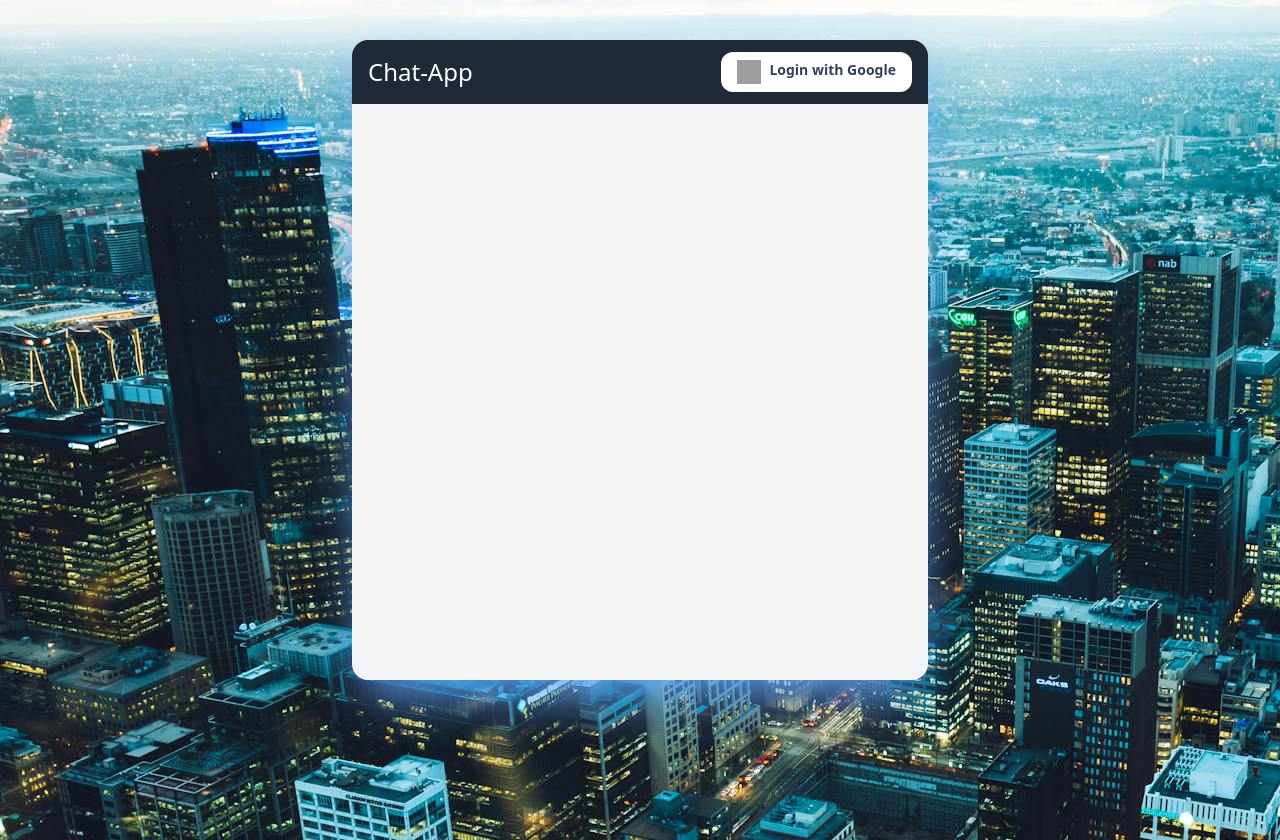
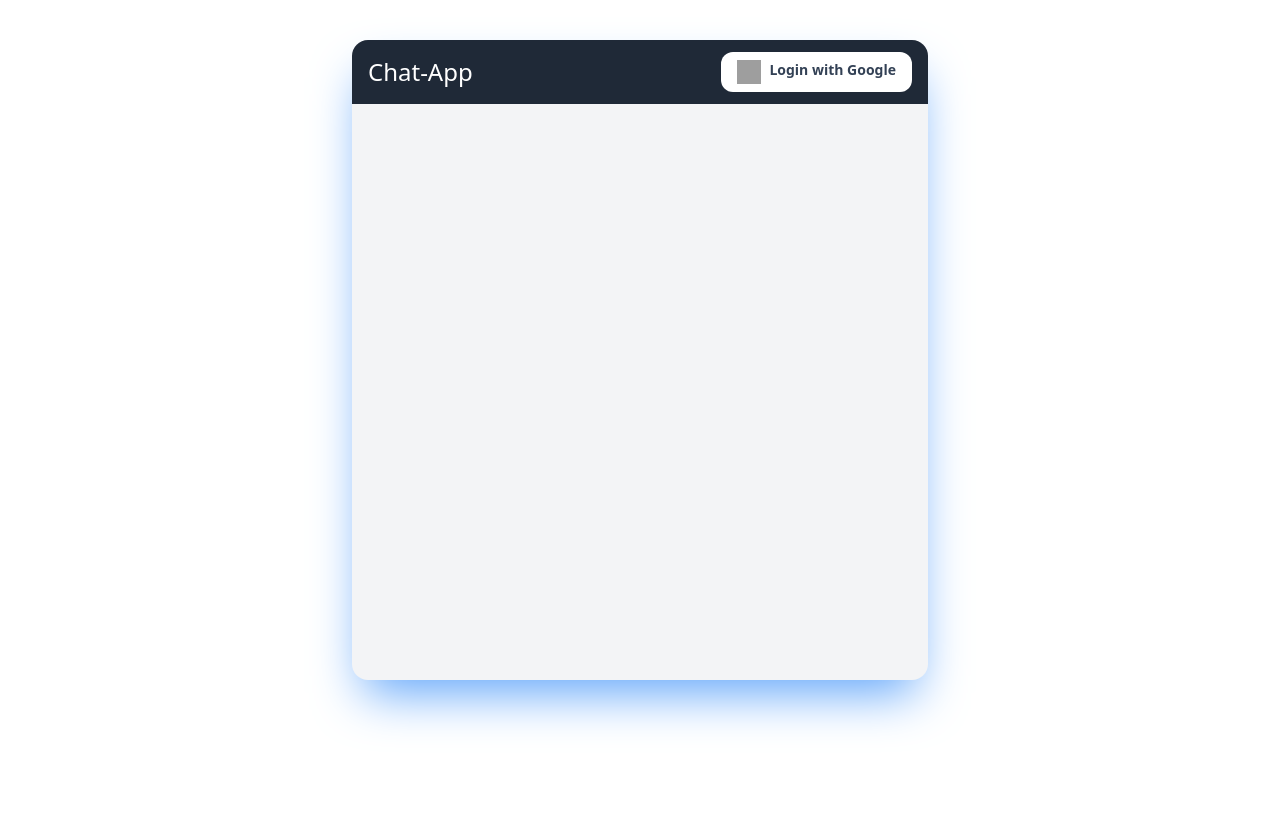
Before and after one commit to Timori52/Realtime-Chat-Web-App, a React (Vite) app: page / in a window 1280 px wide. After the commit the page ends 800 px from the top, so only its background shows below. Built offline with nearby package versions, Linux system fonts and the light colour scheme; no server answers; grey boxes are pictures that could not be loaded.

Commit message:
fix bugs

```diff
--- a/index.html
+++ b/index.html
@@ -7,7 +7,7 @@
     <meta name="viewport" content="width=device-width, initial-scale=1.0" />
     <title>Vite + React</title>
   </head>
-  <body class="root2">
+  <body>
     <div id="root"></div>
     <script type="module" src="/src/main.jsx"></script>
   </body>
--- a/src/App.css
+++ b/src/App.css
@@ -4,8 +4,3 @@ html,body{
     box-sizing: border-box;
     scrollbar-width: none;
 }
-.root2 {
-    background-image: url("./assets/pexels.jpg");
-   background-size: auto;
-    height: 100vh;
-}
--- a/src/components/SendMessage.jsx
+++ b/src/components/SendMessage.jsx
@@ -27,12 +27,12 @@ function SendMessage({scrollref}) {
     <>
       <form
         onSubmit={sendMessage}
-        className="h-14 w-full max-w-[22rem] sm:max-w-md md:max-w-lg lg:max-w-xl md:w-[728px] border-none rounded-full  flex text-xl absolute  bottom-5"
+        className="h-14 w-full max-w-[355px] sm:max-w-md md:max-w-lg lg:max-w-xl md:w-[728px] border-none rounded-full  flex text-xl absolute  bottom-5 sm:bottom-5 "
       >
         <input
           type="text"
           id="sendmsg" style={{boxShadow:'inset 4px 4px 8px rgba(0, 0, 0, 0.2), inset -4px -4px 8px rgba(255, 255, 255, 0.8)' }}
-          className="  w-full rounded-l-2xl  text-xl p-3 bg-white text-black outline-none border-none "
+          className="  w-full rounded-l-2xl  text-xl p-3 bg-white text-black outline-none border-none  "
           placeholder="Start typing here..."
           value={input}
           onChange={(e) => setInput(e.target.value)}
```
